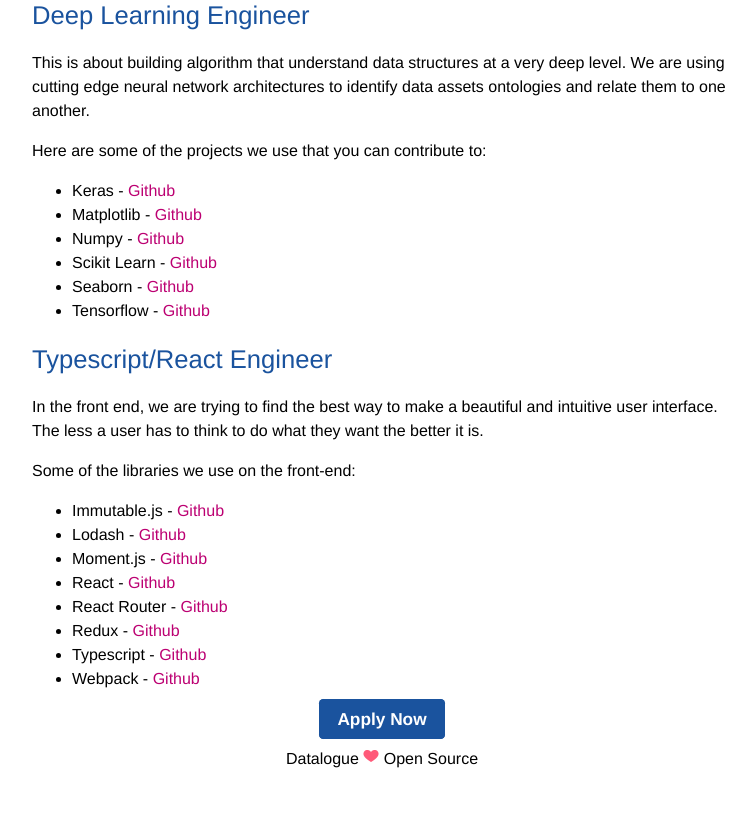
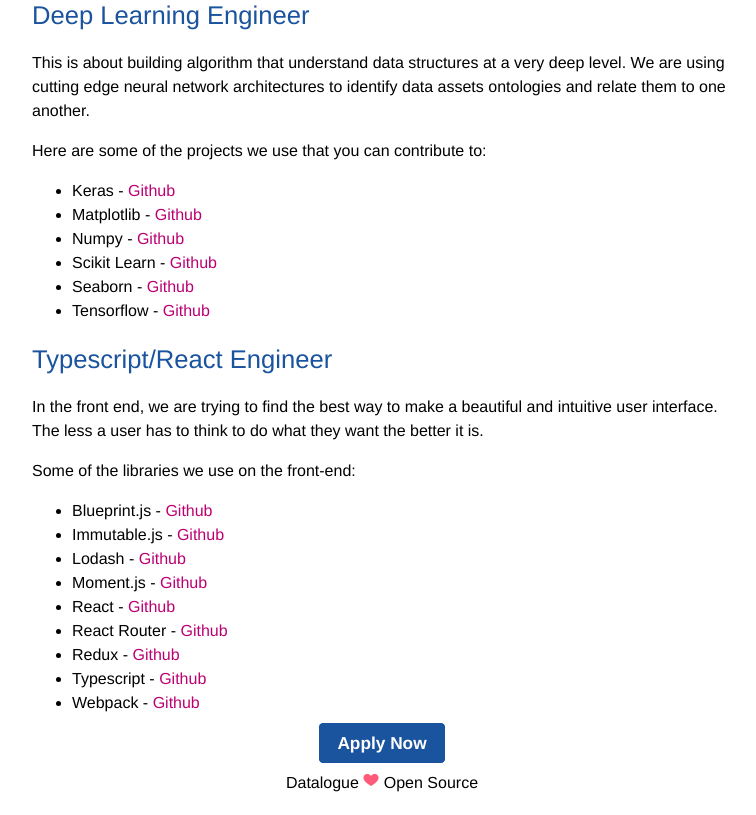
Before and after one commit to datalogue/recruiting, a website: page app/index.html in a window 1280 px wide. Shown: the part 813-1628 px from the top of the page, without its empty margins (258-1014 px from the left). Before the commit the page ends 1604 px from the top, so only its background shows below. Drawn offline with nearby package versions, Linux system fonts and the light colour scheme; files that its build step writes are made by us from their sources.

Commit message:
Add Blueprint to the list of open source projects for front-end developer role

```diff
--- a/app/index.html
+++ b/app/index.html
@@ -103,6 +103,7 @@
         The less a user has to think to do what they want the better it is.</p>
     <p>Some of the libraries we use on the front-end:</p>
     <ul>
+        <li>Blueprint.js - <a href="https://github.com/palantir/blueprint">Github</a></li>
         <li>Immutable.js - <a href="https://github.com/facebook/immutable-js">Github</a></li>
         <li>Lodash - <a href="https://github.com/lodash/lodash">Github</a></li>
         <li>Moment.js - <a href="https://github.com/moment/moment">Github</a></li>
```
